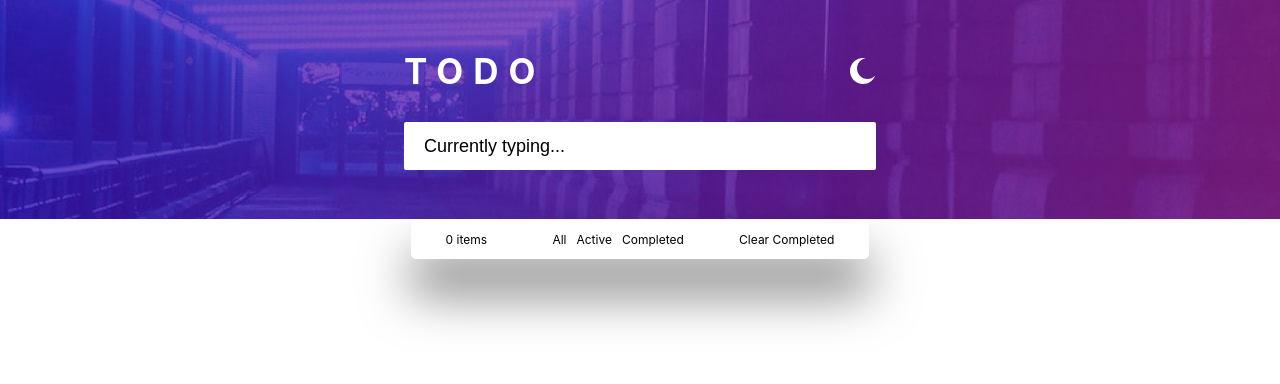
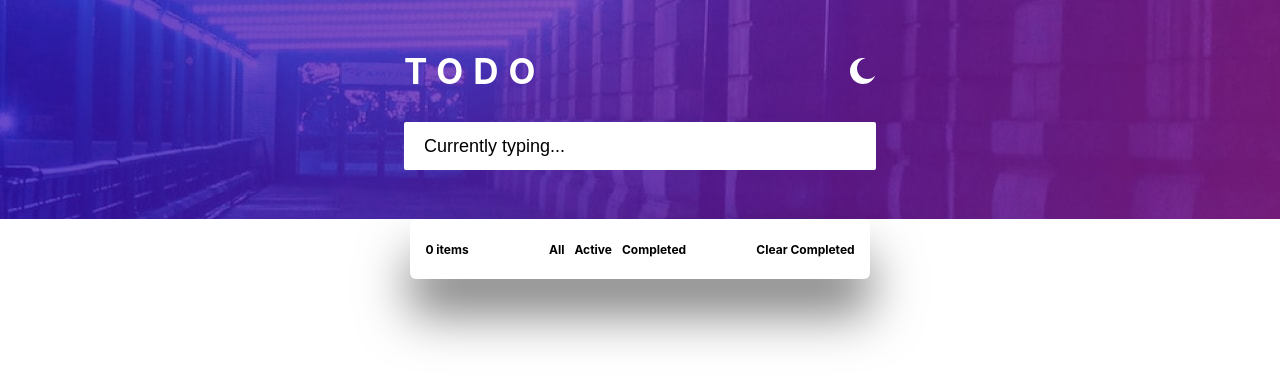
Before and after one commit to vishwanath-codilar/To_do_list, a React (Create React App) app: page / in a window 1280 px wide. Shown: the top 384 px of the page. Built offline with nearby package versions, Linux system fonts and the light colour scheme.

Commit message:
css_mobile_view

```diff
--- a/src/components/to_do_list.js
+++ b/src/components/to_do_list.js
@@ -168,7 +168,11 @@ export default function Header({themeChange}) {
             })}
           </ul>
 
-          <div className="btns">
+
+        </div>
+      </div>
+      <div className="btn-wrp">
+      <div className="btns">
             <div>{leftItems()} items</div>
             <div className="function">
               <div onClick={activeTab} id={currentState === "All"}>
@@ -183,8 +187,7 @@ export default function Header({themeChange}) {
             </div>
             <div onClick={clearComplete}>Clear Completed</div>
           </div>
-        </div>
-      </div>
+          </div>
     </div>
   );
 }
--- a/src/style/to_do_list.css
+++ b/src/style/to_do_list.css
@@ -62,8 +62,8 @@ input:focus{
     width: 100%;
     top: 200px;
     left: 0%;
-
-    padding: 0 20px 0 20px;
+    border-radius: 6px;
+    padding: 0 20px 30px 20px;
     box-shadow: 0 35px 50px rgb(0 0 0 / 50%)
 
 
@@ -114,6 +114,10 @@ li img{
 input[type="checkbox"]:checked{
     text-decoration: line-through;
 }
+.btn-wrp{
+    padding: 0 20px 0 20px;
+    margin-top: 60px ;
+}
 .btns{
     display: flex;
     flex-direction: row;
@@ -121,7 +125,10 @@ input[type="checkbox"]:checked{
     font-size: 12px;
     padding: 0 15px 0 15px;
     align-items: center;
-    height: 40px;
+    height: 60px;
+    box-shadow: 0 35px 50px rgb(0 0 0 / 50%);
+    border-radius: 6px;
+
 }
 .btns .function{
     display: flex;
@@ -148,11 +155,19 @@ input[type="checkbox"]:checked{
         width: 37%;
         margin: auto;
         font-weight: 400;
-        border-radius: 5px;
+        padding-bottom: 0px;
 
+    }
+    .btn-wrp{
+        padding: 0 20px 0 20px;
+        margin-top: 0px ;
+        width: 39%;
+        margin: auto;
+    }
+    .btns .function{
+        display: flex;
+        flex-direction: row;
 
     }
 
-
-
 }
```
